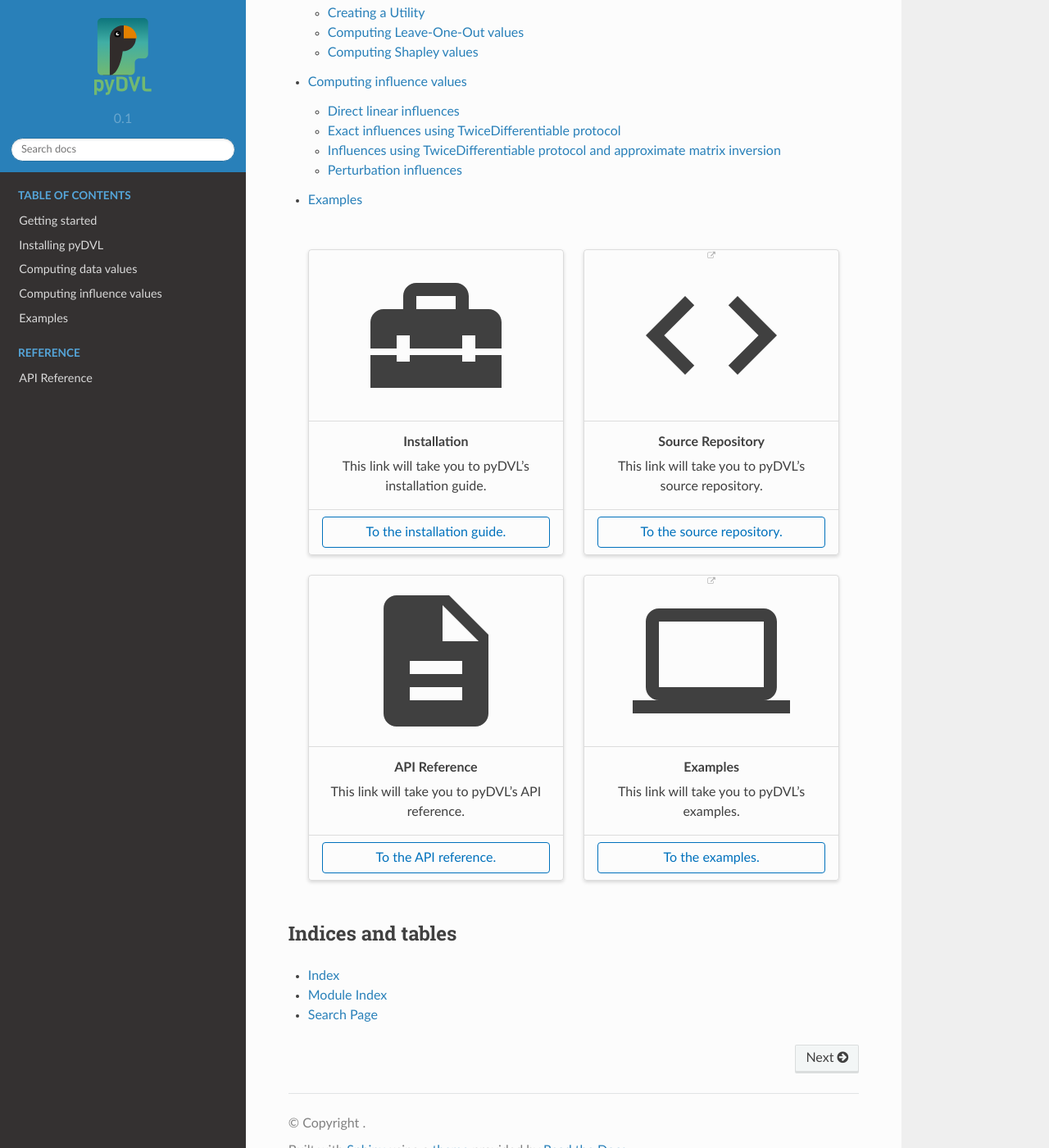
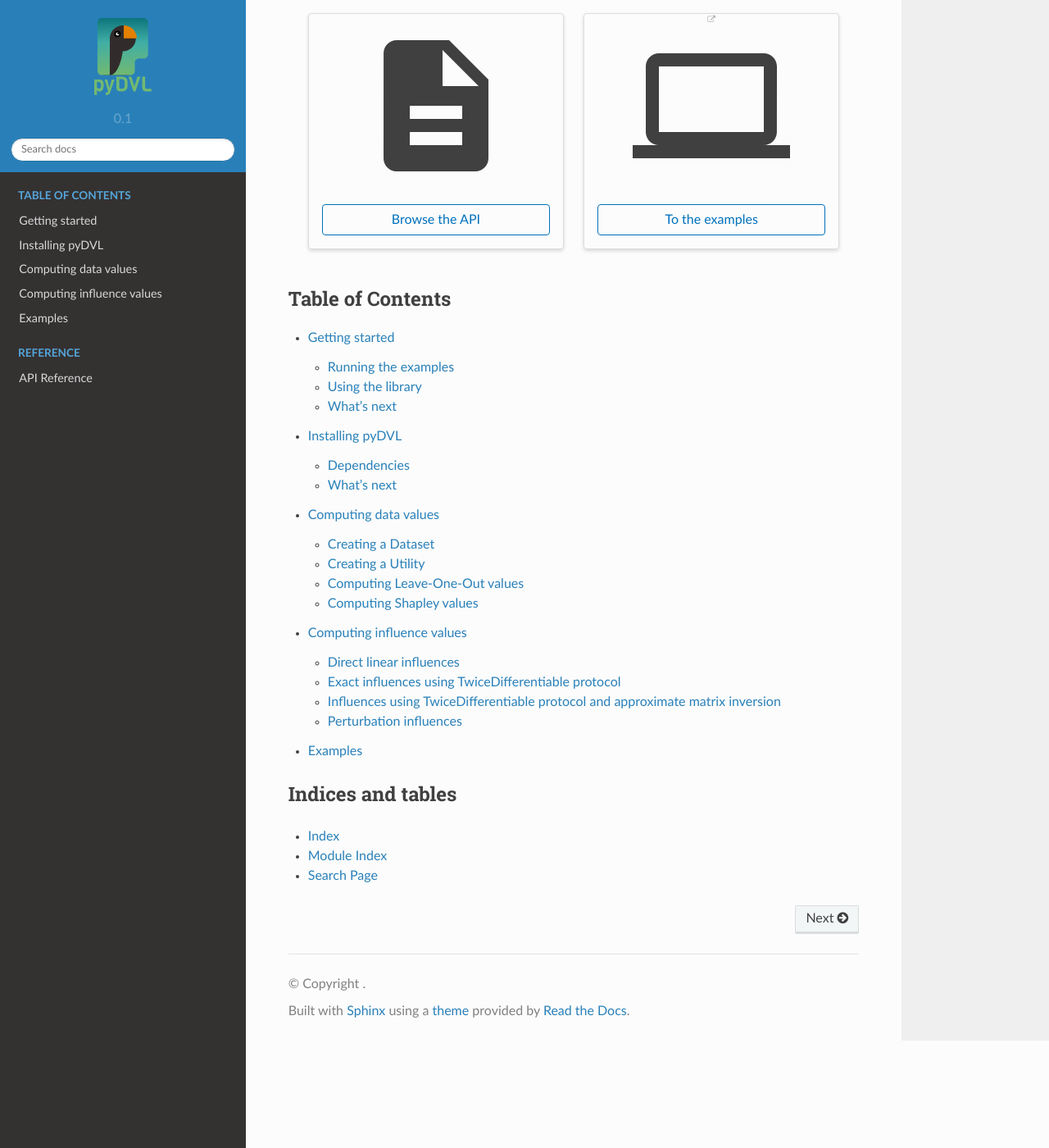
Before and after one commit to mdbenito/pyDVL, a Sphinx documentation site: the page built from docs/index.rst, in a window 1280 px wide and 1400 px high, scrolled down 600 px. Shown: the whole window at 82% size. Built offline with Sphinx 7.4.7 and the Read the Docs theme 2.0.0, drawn with Linux system fonts in a browser that asks for light colours; some of the changed text lies outside the part shown.

Commit message:
Tweaks to doc pages
Former-commit-id: 9baec645569056bd7fd448b5fd9426d508de1229

```diff
--- a/docs/30-data-valuation.rst
+++ b/docs/30-data-valuation.rst
@@ -1,4 +1,4 @@
-.. _Data values:
+.. _data values:
 
 =====================
 Computing data values
--- a/docs/index.rst
+++ b/docs/index.rst
@@ -7,6 +7,62 @@
 If you're a first time user of pyDVL, we recommend you to go through the
 :ref:`Installation <pyDVL Installation>` and :ref:`Getting Started <getting started>` guides.
 
+.. grid:: 2
+    :gutter: 4
+    :padding: 4
+
+    .. grid-item-card::
+        :class-item: sd-text-center
+
+        :material-regular:`home_repair_service;12em`
+
+        .. button-ref:: 20-install
+            :expand:
+            :color: primary
+            :outline:
+            :click-parent:
+
+            To the installation guide
+
+    .. grid-item-card::
+        :class-item: sd-text-center
+
+        :material-regular:`code;12em`
+
+        .. button-link:: https://github.com/appliedAI-Initiative/pyDVL
+            :expand:
+            :color: primary
+            :outline:
+            :click-parent:
+
+            To the sources
+
+    .. grid-item-card::
+        :class-item: sd-text-center
+
+        :material-regular:`description;12em`
+
+        .. button-ref:: pydvl
+            :expand:
+            :color: primary
+            :outline:
+            :click-parent:
+
+            Browse the API
+
+    .. grid-item-card::
+        :class-item: sd-text-center
+
+        :material-regular:`computer;12em`
+
+        .. button-link:: examples
+            :expand:
+            :color: primary
+            :outline:
+            :click-parent:
+
+            To the examples
+
 .. toctree::
    :caption: Table of Contents
    :glob:
@@ -14,89 +70,11 @@
    *
    examples/index
 
-
 .. toctree::
    :caption: Reference
    :hidden:
 
    pydvl/index
-
-.. grid:: 2
-    :gutter: 4
-    :padding: 4
-
-    .. grid-item-card:: Installation
-        :class-item: sd-text-center
-
-        :material-regular:`home_repair_service;12em`
-        ^^^^^^^^^^^^^^^^^^^^^^^^^^^^^^^^^^^^^^^^^^^^
-
-        This link will take you to pyDVL's installation guide.
-
-        +++
-
-        .. button-ref:: 20-install
-            :expand:
-            :color: primary
-            :outline:
-            :click-parent:
-
-            To the installation guide.
-
-    .. grid-item-card:: Source Repository
-        :class-item: sd-text-center
-
-        :material-regular:`code;12em`
-        ^^^^^^^^^^^^^^^^^^^^^^^^^^^^^
-
-        This link will take you to pyDVL's source repository.
-
-        +++
-
-        .. button-link:: https://github.com/appliedAI-Initiative/pyDVL
-            :expand:
-            :color: primary
-            :outline:
-            :click-parent:
-
-            To the source repository.
-
-    .. grid-item-card:: API Reference
-        :class-item: sd-text-center
-
-        :material-regular:`description;12em`
-        ^^^^^^^^^^^^^^^^^^^^^^^^^^^^^^^^
-
-        This link will take you to pyDVL's API reference.
-
-        +++
-
-        .. button-ref:: pydvl
-            :expand:
-            :color: primary
-            :outline:
-            :click-parent:
-
-            To the API reference.
-
-    .. grid-item-card:: Examples
-        :class-item: sd-text-center
-
-        :material-regular:`computer;12em`
-        ^^^^^^^^^^^^^^^^^^^^^^^^^^^^^^^^
-
-        This link will take you to pyDVL's examples.
-
-        +++
-
-        .. button-link:: examples
-            :expand:
-            :color: primary
-            :outline:
-            :click-parent:
-
-            To the examples.
-
 
 Indices and tables
 ==================
```
Also changed, not shown: docs/10-getting-started.rst (+9 -4 lines).
